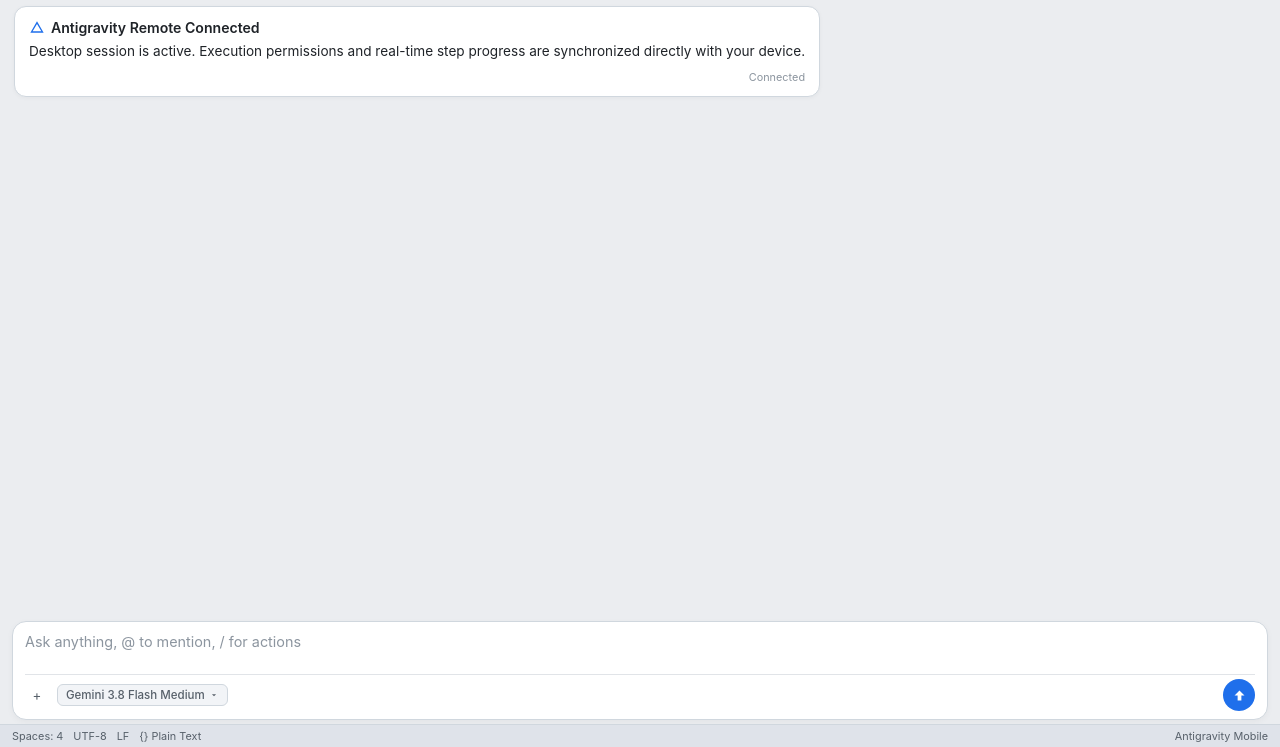
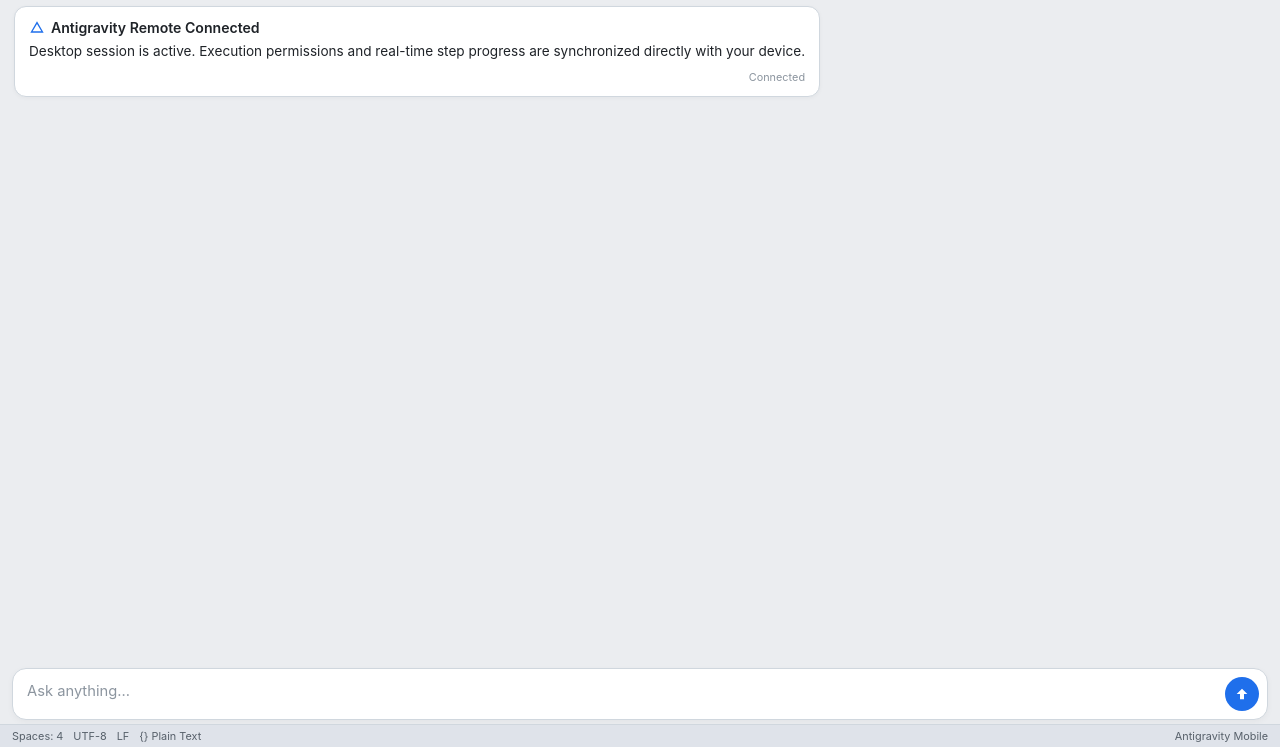
Before and after one commit to Tatheer-Za-ra/AGY-Remote, a plain HTML site: page src/antigravity_companion/web/index.html in a window 1280 px wide. Shown: the part 53-800 px from the top of the page. Drawn offline with Linux system fonts and the light colour scheme.

Commit message:
fix(ui): remove static model dropdown, remove + icon, and simplify placeholder to 'Ask anything...'

```diff
--- a/src/antigravity_companion/web/index.html
+++ b/src/antigravity_companion/web/index.html
@@ -115,28 +115,20 @@
     .perm-resolved-badge.approved { background-color: #dafbe1; color: #1a7f37; border: 1px solid #aceebb; }
     .perm-resolved-badge.denied { background-color: #ffebe9; color: #cf222e; border: 1px solid #ff8182; }
 
-    /* Desktop Input Box Structure (matching screenshot) */
+    /* Desktop Input Box Structure */
     footer { background-color: var(--bg-base); padding: 8px 12px; padding-bottom: 4px; }
-    .prompt-box { background-color: var(--bg-surface); border: 1px solid var(--border-color); border-radius: 14px; display: flex; flex-direction: column; padding: 8px 12px; gap: 6px; box-shadow: 0 2px 6px rgba(0,0,0,0.04); }
+    .prompt-box { background-color: var(--bg-surface); border: 1px solid var(--border-color); border-radius: 14px; display: flex; align-items: flex-end; padding: 6px 8px 6px 14px; gap: 8px; box-shadow: 0 2px 6px rgba(0,0,0,0.04); }
     .prompt-box:focus-within { border-color: var(--brand-blue); box-shadow: 0 0 0 2px rgba(31, 111, 235, 0.15); }
 
     /* Multiline textarea - Virtual keyboard Enter adds newline */
-    #prompt-input { width: 100%; background: transparent; border: none; color: var(--text-main); font-size: 0.9rem; line-height: 1.45; resize: none; outline: none; min-height: 36px; max-height: 120px; overflow-y: auto; padding: 2px 0; }
+    #prompt-input { flex: 1; background: transparent; border: none; color: var(--text-main); font-size: 0.92rem; line-height: 1.45; resize: none; outline: none; min-height: 38px; max-height: 120px; overflow-y: auto; padding: 6px 0; }
     #prompt-input::placeholder { color: var(--text-dim); }
 
-    /* Inner Toolbar Row */
-    .prompt-toolbar { display: flex; align-items: center; justify-content: space-between; padding-top: 4px; border-top: 1px solid var(--border-subtle); margin-top: 2px; }
-    .toolbar-left { display: flex; align-items: center; gap: 8px; }
-    .toolbar-btn-add { background: transparent; border: none; color: var(--text-muted); cursor: pointer; display: flex; align-items: center; justify-content: center; width: 24px; height: 24px; border-radius: 4px; }
-    .toolbar-btn-add svg { width: 16px; height: 16px; fill: currentColor; }
-    .model-pill { display: flex; align-items: center; gap: 4px; font-size: 0.72rem; color: var(--text-muted); background-color: var(--bg-subtle); border: 1px solid var(--border-color); border-radius: 6px; padding: 3px 8px; font-weight: 500; }
-    .model-pill svg { width: 10px; height: 10px; fill: currentColor; }
-
     /* Action Circular Button */
-    .btn-action-circle { width: 32px; height: 32px; border-radius: 50%; border: none; background-color: var(--brand-blue); color: #ffffff; display: flex; align-items: center; justify-content: center; cursor: pointer; flex-shrink: 0; transition: all 0.15s; }
+    .btn-action-circle { width: 34px; height: 34px; border-radius: 50%; border: none; background-color: var(--brand-blue); color: #ffffff; display: flex; align-items: center; justify-content: center; cursor: pointer; flex-shrink: 0; transition: all 0.15s; margin-bottom: 2px; }
     .btn-action-circle:active { transform: scale(0.92); }
     .btn-action-circle.working { background-color: var(--stop-red); }
-    .btn-action-circle svg { width: 15px; height: 15px; fill: white; }
+    .btn-action-circle svg { width: 16px; height: 16px; fill: white; }
 
     /* Desktop Bottom Status Bar (matching media_1794896579026_81be6010.jpg) */
     .desktop-status-bar { background-color: var(--status-bar-bg); border-top: 1px solid var(--border-color); padding: 4px 12px; font-size: 0.68rem; color: var(--text-muted); display: flex; align-items: center; justify-content: space-between; overflow-x: auto; white-space: nowrap; padding-bottom: max(4px, env(safe-area-inset-bottom)); }
@@ -180,20 +172,11 @@
   <!-- Desktop Input Bar -->
   <footer>
     <div class="prompt-box">
-      <textarea id="prompt-input" rows="1" placeholder="Ask anything, @ to mention, / for actions" autocomplete="off"></textarea>
-      <div class="prompt-toolbar">
-        <div class="toolbar-left">
-          <button class="toolbar-btn-add" title="Actions">+</button>
-          <div class="model-pill">
-            <span>Gemini 3.8 Flash Medium</span>
-            <svg viewBox="0 0 24 24"><path d="M7 10l5 5 5-5z"/></svg>
-          </div>
-        </div>
-        <button id="action-btn" class="btn-action-circle" onclick="handleActionButton()" title="Send prompt">
-          <svg id="icon-send" viewBox="0 0 24 24"><path d="M12 4l-8 8h5v8h6v-8h5z"/></svg>
-          <svg id="icon-stop" viewBox="0 0 24 24" style="display: none;"><path d="M6 6h12v12H6z"/></svg>
-        </button>
-      </div>
+      <textarea id="prompt-input" rows="1" placeholder="Ask anything..." autocomplete="off"></textarea>
+      <button id="action-btn" class="btn-action-circle" onclick="handleActionButton()" title="Send prompt">
+        <svg id="icon-send" viewBox="0 0 24 24"><path d="M12 4l-8 8h5v8h6v-8h5z"/></svg>
+        <svg id="icon-stop" viewBox="0 0 24 24" style="display: none;"><path d="M6 6h12v12H6z"/></svg>
+      </button>
     </div>
   </footer>
 
```
